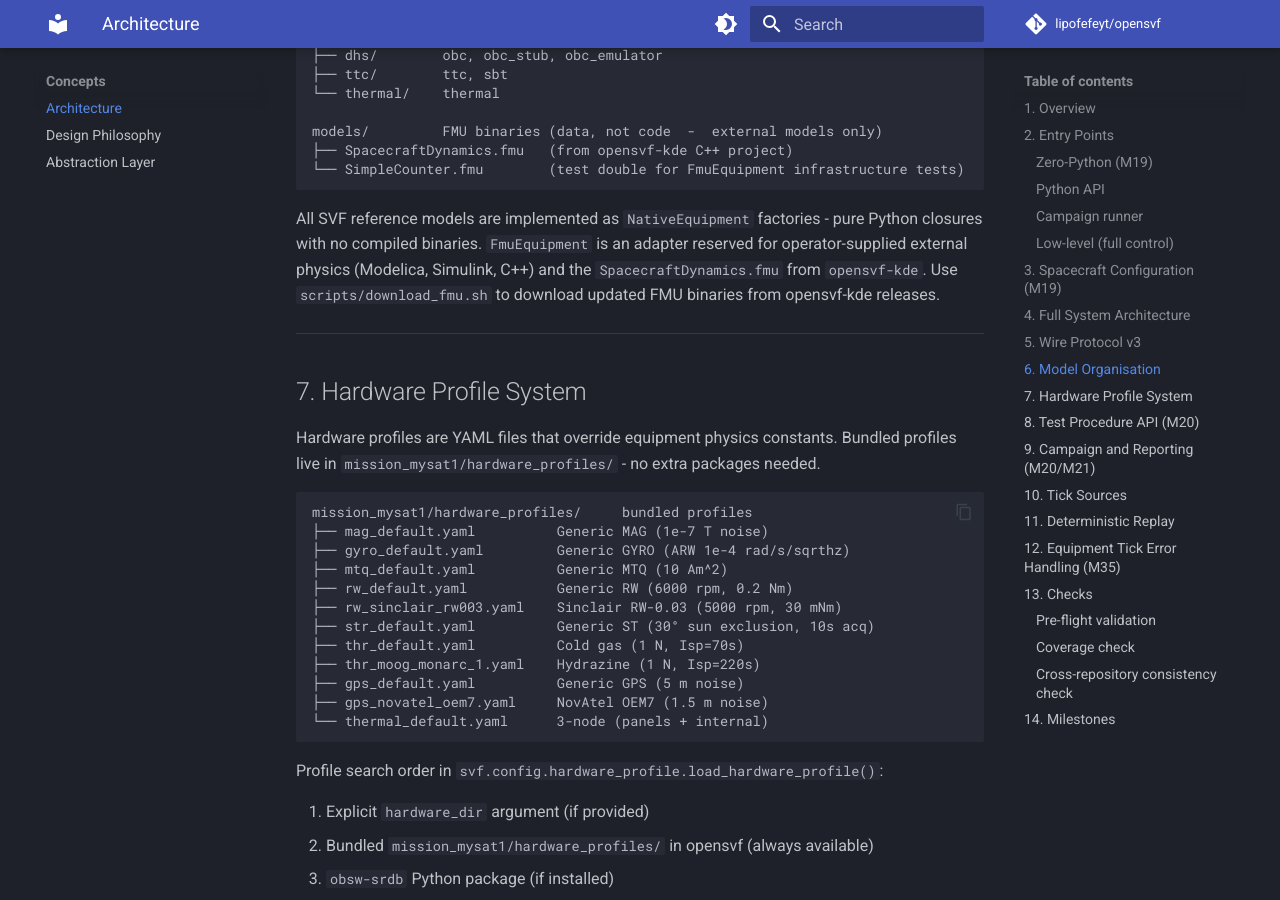
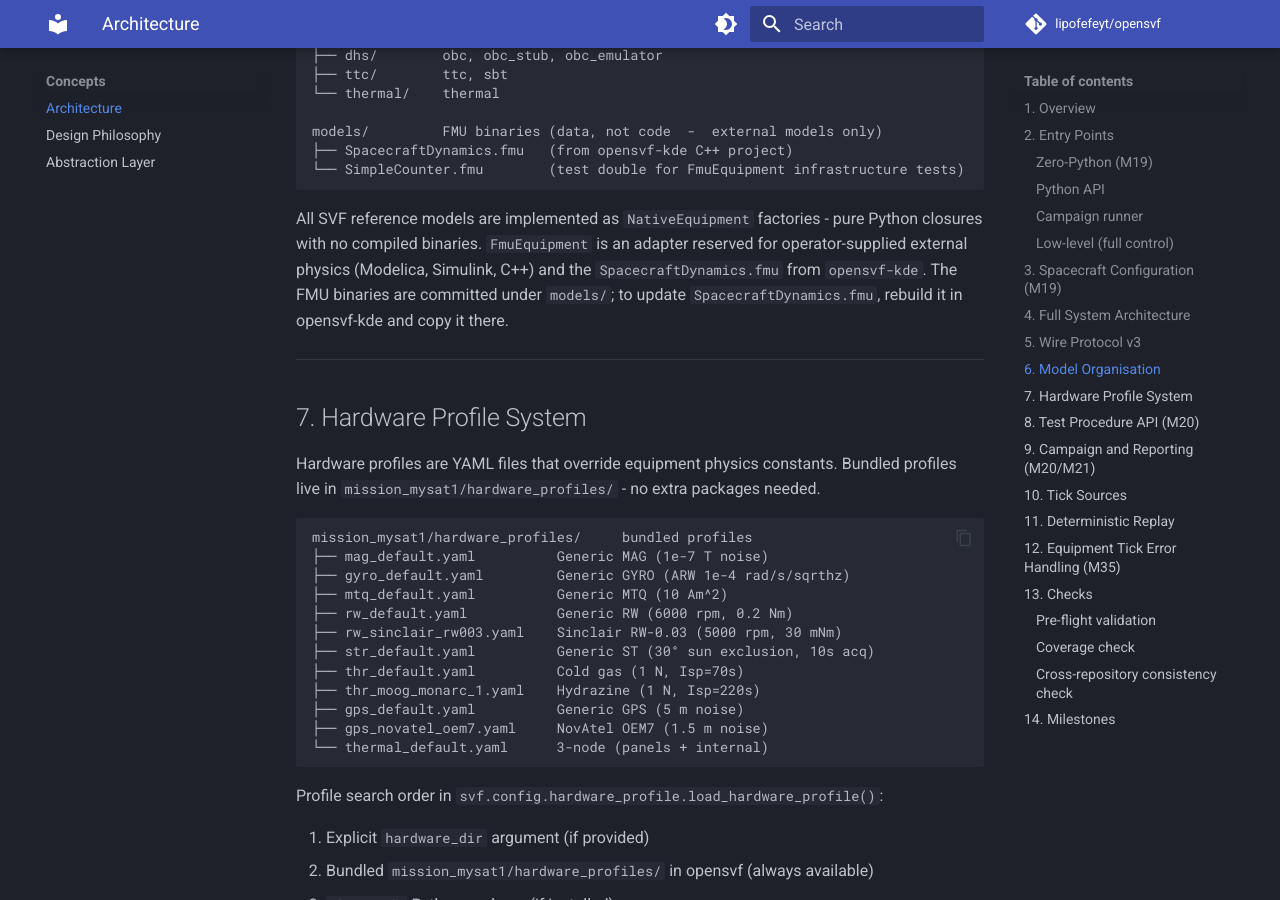
Before and after one commit to lipofefeyt/opensvf, an MkDocs documentation site: the page built from docs/architecture.md, in a window 1280 px wide and 900 px high, scrolled down 3673 px. Built offline with MkDocs 1.6.1 and Material for MkDocs 9.7.7, drawn with Linux system fonts in a browser that asks for light colours; comment, search, counter and statistics services are not loaded.

Commit message:
docs(architecture): drop reference to the nonexistent download_fmu.sh
FMU binaries are committed under models/ and rebuilt from opensvf-kde.

Closes #181

````diff
--- a/docs/architecture.md
+++ b/docs/architecture.md
@@ -183,7 +183,7 @@ models/         FMU binaries (data, not code  -  external models only)
 └── SimpleCounter.fmu        (test double for FmuEquipment infrastructure tests)
 ```
 
-All SVF reference models are implemented as `NativeEquipment` factories  -  pure Python closures with no compiled binaries. `FmuEquipment` is an adapter reserved for operator-supplied external physics (Modelica, Simulink, C++) and the `SpacecraftDynamics.fmu` from `opensvf-kde`. Use `scripts/download_fmu.sh` to download updated FMU binaries from opensvf-kde releases.
+All SVF reference models are implemented as `NativeEquipment` factories  -  pure Python closures with no compiled binaries. `FmuEquipment` is an adapter reserved for operator-supplied external physics (Modelica, Simulink, C++) and the `SpacecraftDynamics.fmu` from `opensvf-kde`. The FMU binaries are committed under `models/`; to update `SpacecraftDynamics.fmu`, rebuild it in opensvf-kde and copy it there.
 
 ---
 
````
